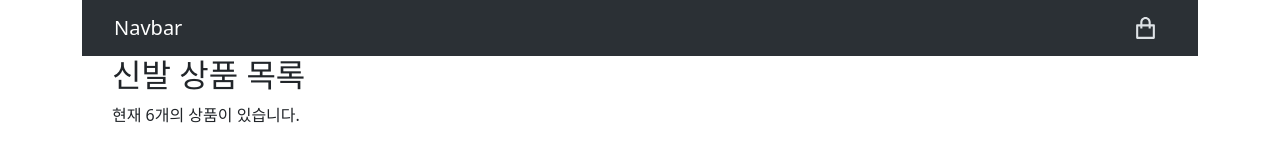
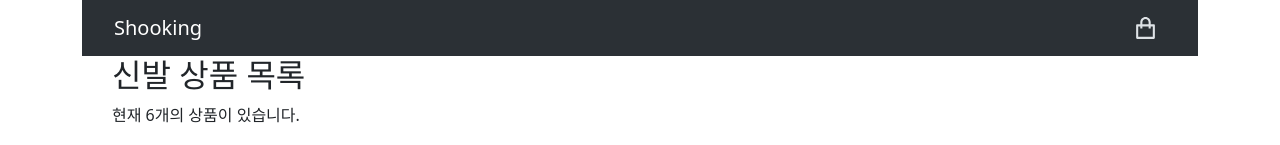
Before and after one commit to 100ke/internINmeta, a React (Create React App) app in the folder shoppingmall/: page / in a window 1280 px wide. Shown: the top 145 px of the page. Built offline with nearby package versions, Linux system fonts and the light colour scheme.

Commit message:
250416 상품목록 페이지 문서화

```diff
--- a/shoppingmall/src/component/Header.js
+++ b/shoppingmall/src/component/Header.js
@@ -8,7 +8,7 @@ function Header({cartCount}) {
     <Container>
         <Navbar bg='dark' data-bs-theme='dark' expand="lg" className="bg-body-tertiary">
           <Container className='d-flex justify-content-between align-items-center'>
-            <Navbar.Brand href="#" className='brand'>Navbar</Navbar.Brand>
+            <Navbar.Brand href="#" className='brand'>Shooking</Navbar.Brand>
             <div className='position-relative'>
               <a className='cart btn'>
                 <RiShoppingBagLine size={25} />
```
Also changed, not shown: 3 other files (tests, documents, lock files or other folders).
